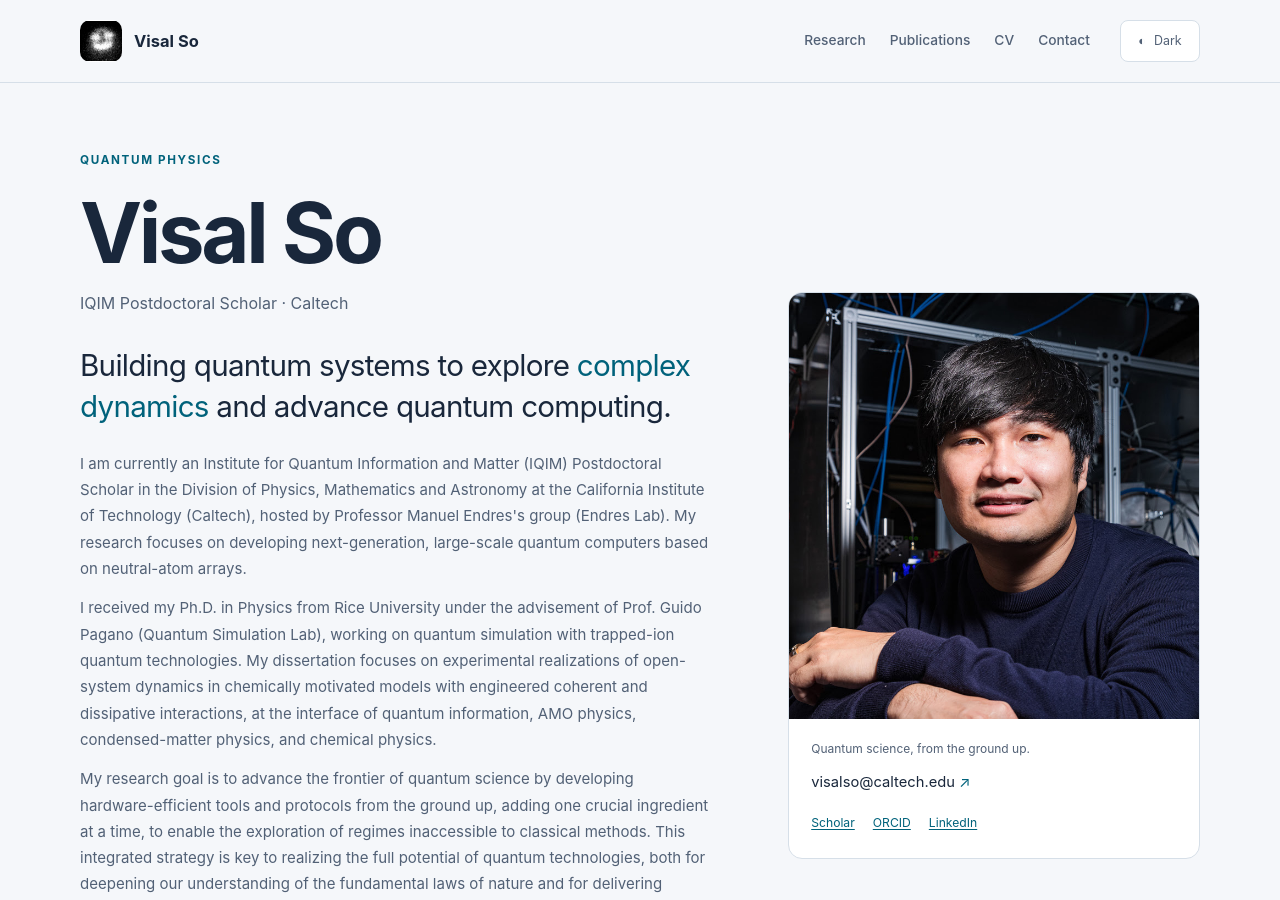
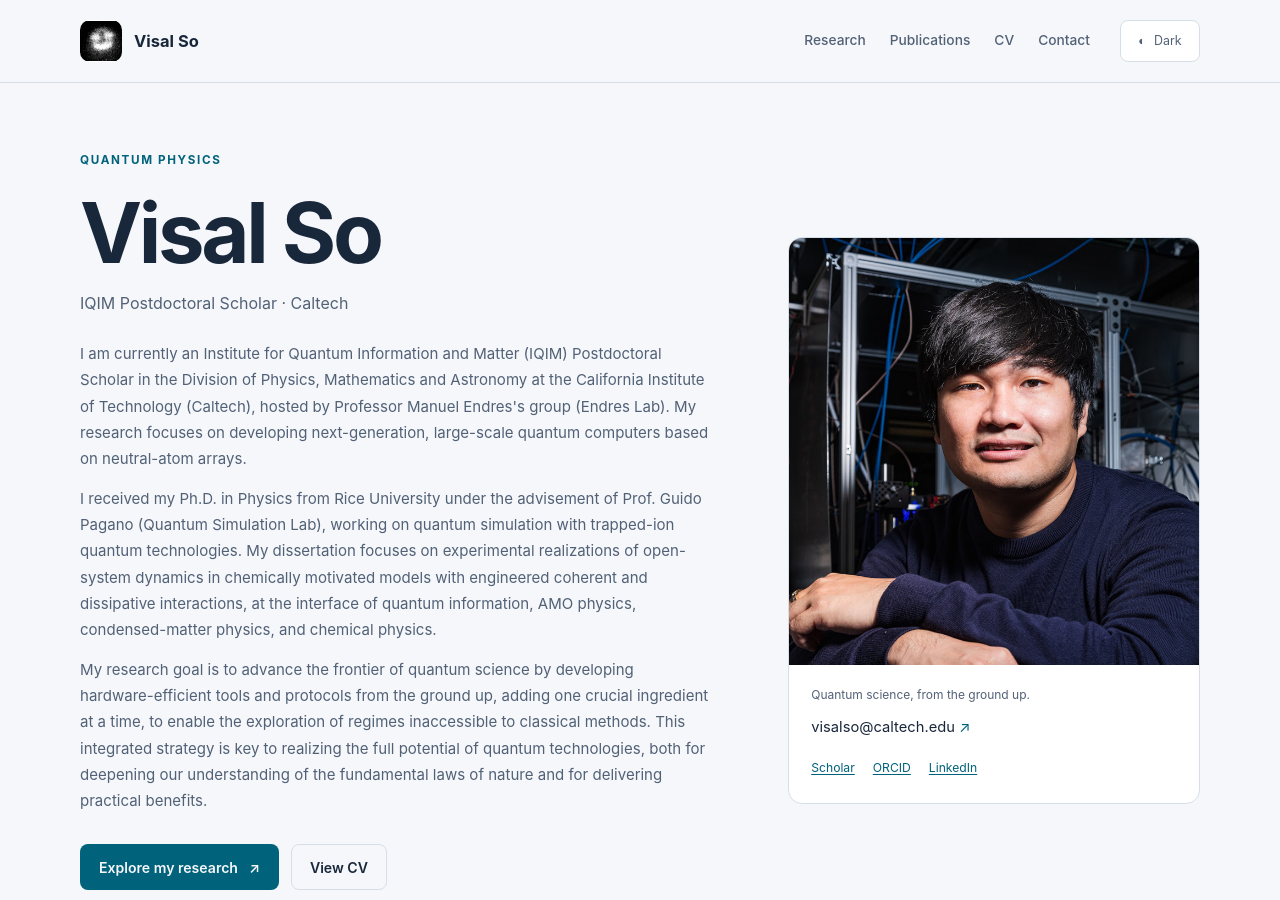
Before and after one commit to visalso/visalso.github.io, a Jekyll site: the page built from index.html, in a window 1280 px wide and 900 px high. Built offline with Jekyll 4.4.1, drawn with Linux system fonts in a browser that asks for light colours.

Commit message:
Update index.html

```diff
--- a/index.html
+++ b/index.html
@@ -12,7 +12,7 @@ home: true
       <p class="eyebrow">Quantum Physics</p>
       <h1 id="home-title">Visal So</h1>
       <p class="hero__role">{{ site.role | escape }} · {{ site.affiliation | escape }}</p>
-      <p class="hero__lead">Building quantum systems to explore <span>complex dynamics</span> and advance quantum computing.</p>
+      <!--<p class="hero__lead">Building quantum systems to explore <span>complex dynamics</span> and advance quantum computing.</p>-->
       <div class="hero__background">
         <p>I am currently an Institute for Quantum Information and Matter (IQIM) Postdoctoral Scholar in the Division of Physics, Mathematics and Astronomy at the California Institute of Technology (Caltech), hosted by Professor Manuel Endres's group (Endres Lab). My research focuses on developing next-generation, large-scale quantum computers based on neutral-atom arrays.</p>
         <p>I received my Ph.D. in Physics from Rice University under the advisement of Prof. Guido Pagano (Quantum Simulation Lab), working on quantum simulation with trapped-ion quantum technologies. My dissertation focuses on experimental realizations of open-system dynamics in chemically motivated models with engineered coherent and dissipative interactions, at the interface of quantum information, AMO physics, condensed-matter physics, and chemical physics.</p>
```
